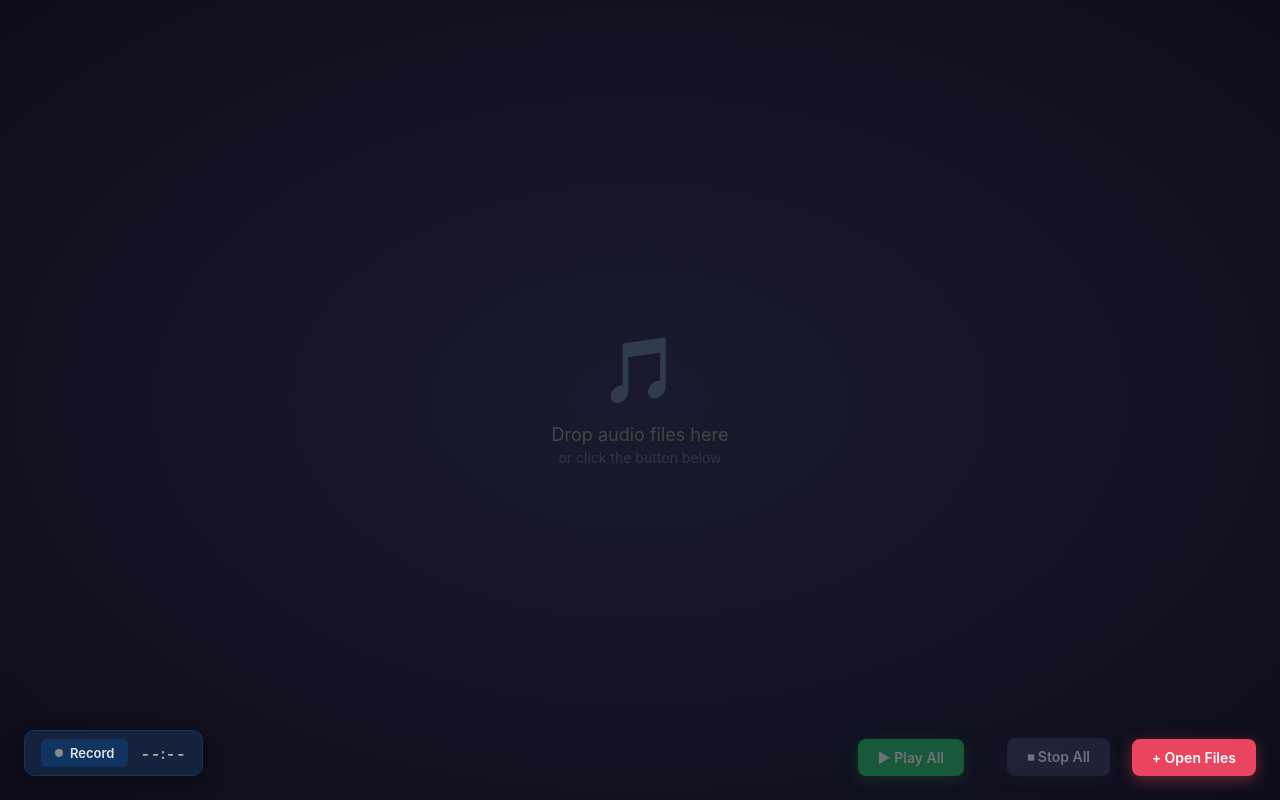
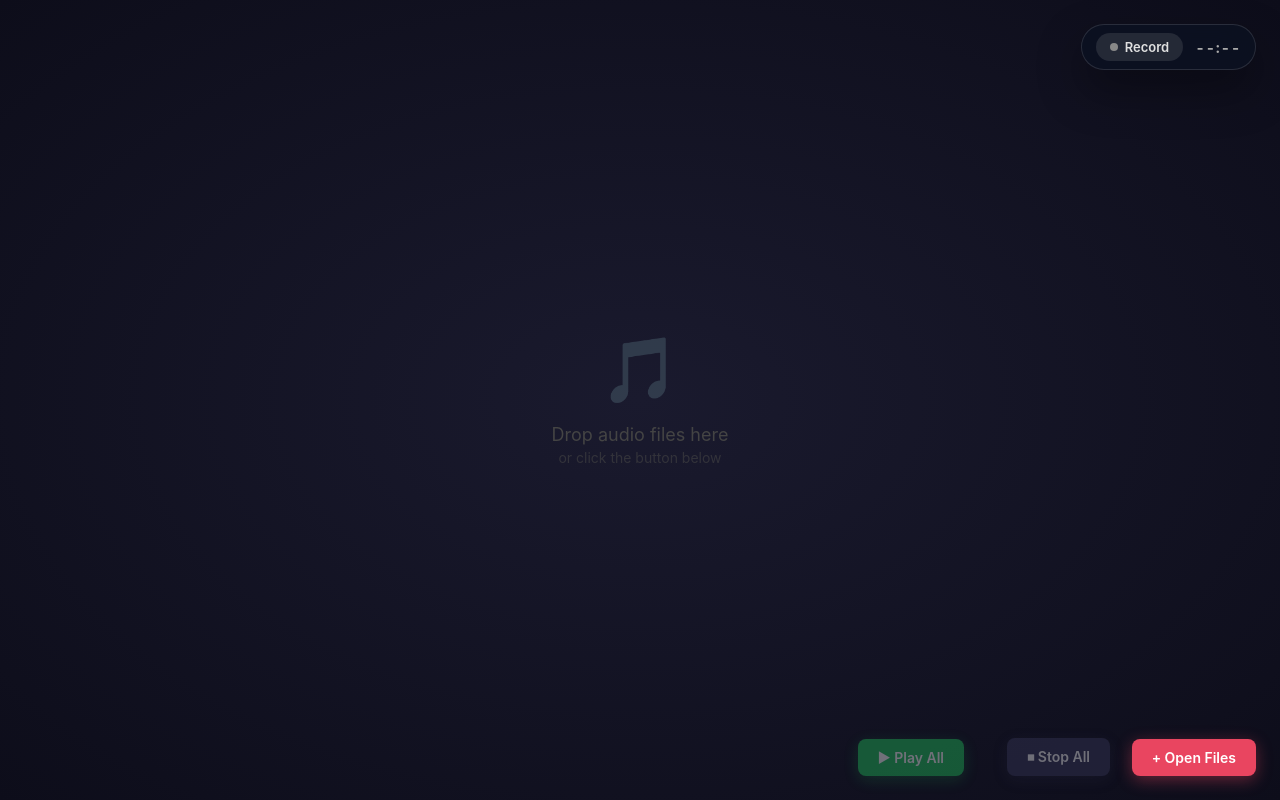
Before and after one commit to Abaranasia/multitrax, a React app: page / in a window 1280 px wide. Built offline with nearby package versions, Linux system fonts and the light colour scheme.

Commit message:
chore: relocate record button

```diff
--- a/src/renderer/components/Recorder/RecorderBar.css
+++ b/src/renderer/components/Recorder/RecorderBar.css
@@ -1,15 +1,16 @@
 .recorder-bar {
   position: fixed;
-  bottom: 24px;
-  left: 24px;
+  top: 24px;
+  right: 24px;
   display: flex;
   align-items: center;
   gap: 12px;
-  background: #16213e;
-  border: 1px solid #0f3460;
-  border-radius: 10px;
-  padding: 8px 16px;
-  box-shadow: 0 4px 20px rgba(0, 0, 0, 0.4);
+  background: rgba(12, 18, 34, 0.82);
+  border: 1px solid rgba(255, 255, 255, 0.12);
+  border-radius: 999px;
+  padding: 8px 14px;
+  box-shadow: 0 20px 45px rgba(0, 0, 0, 0.35);
+  backdrop-filter: blur(16px);
   transition: border-color 0.2s, box-shadow 0.2s;
   z-index: 1000;
 }
@@ -24,9 +25,9 @@
   display: flex;
   align-items: center;
   gap: 7px;
-  background: #0f3460;
+  background: rgba(255, 255, 255, 0.1);
   border: none;
-  border-radius: 6px;
+  border-radius: 999px;
   color: #e0e0e0;
   font-family: inherit;
   font-size: 13px;
--- a/src/renderer/components/Recorder/RecorderBar.tsx
+++ b/src/renderer/components/Recorder/RecorderBar.tsx
@@ -13,7 +13,7 @@ export const RecorderBar = () => {
    } = useRecorder();
 
   return (
-    <div className={`recorder-bar${isRecording ? ' recorder-bar--active' : ''}`}>
+    <div className={`recorder-bar recorder-bar--top-right${isRecording ? ' recorder-bar--active' : ''}`}>
       <button
         className={`recorder-btn${isRecording ? ' recorder-btn--stop' : ''}`}
         onClick={isRecording ? stop : start}
```
